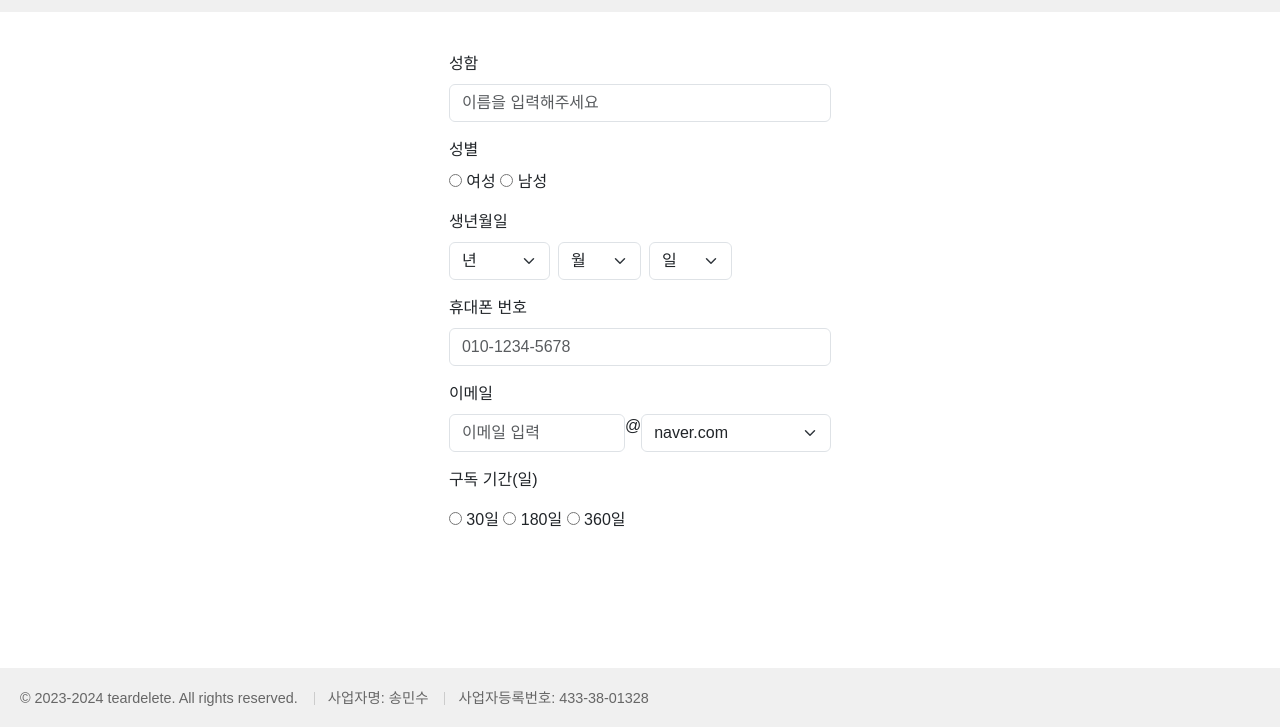
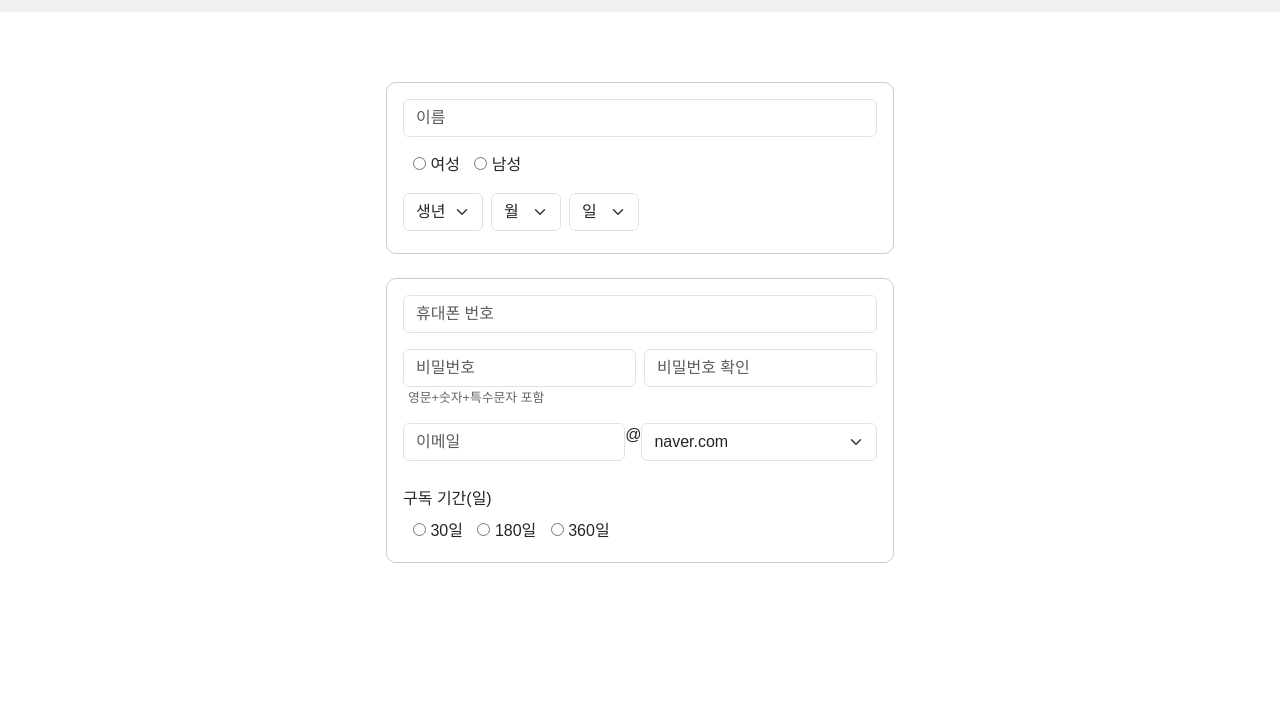
Before and after one commit to tony816/web-study, a plain HTML site: page apply.html in a window 1280 px wide. Shown: the part 68-795 px from the top of the page. Drawn offline with nearby package versions, Linux system fonts and the light colour scheme.

Commit message:
Add files via upload

```diff
--- a/apply.html
+++ b/apply.html
@@ -14,26 +14,26 @@
         <img src="https://assets.softr-files.com/applications/75e4b20f-ee28-434c-a4bf-e731765f8ac9/assets/d7c11249-cdde-48e6-b3ef-9dad52d500aa.png" alt="티어딜릿 로고" class="logo">
         <div class="header-right">
             <nav>
-                <a href="#">홈</a>
+                <a href="tede.html">홈</a>
                 <a href="#">소개</a>
                 <a href="#">고객센터</a>
             </nav>
-            <a href="#" class="btn btn-primary">가입 신청하기</a>
+            <a href="apply.html" class="btn btn-primary">가입 신청하기</a>
         </div>
     </header>
 
     <!-- 폼 섹션 -->
     <main>
       <form>
+       <div class="box-1 mb-4 p-3">
         <!-- 성함 -->
         <div class="mb-3">
-          <label for="name" class="form-label">성함</label>
-          <input type="text" class="form-control" id="name" placeholder="이름을 입력해주세요">
+          <input type="text" class="form-control" id="name" placeholder="이름">
         </div>
 
-        <!-- 성별 (radio로 변경하여 하나만 선택 가능) -->
+        <!-- 성별 -->
+      <div class="radio-group-1">
         <div class="mb-3">
-          <label class="form-label">성별</label>
           <div>
             <input type="radio" id="female" name="gender" value="여성">
             <label for="female">여성</label>
@@ -41,13 +41,13 @@
             <label for="male">남성</label>
           </div>
         </div>
+      </div>
 
-        <!-- 생년월일 (연도, 월, 일 모두 JS로 동적 생성) -->
+        <!-- 생년월일 -->
         <div class="mb-3">
-          <label class="form-label">생년월일</label>
           <div class="d-flex">
             <select id="year" class="form-select me-2" aria-label="Year">
-              <option selected>년</option>
+              <option selected>생년</option>
             </select>
 
             <select id="month" class="form-select me-2" aria-label="Month">
@@ -59,19 +59,32 @@
             </select>
           </div>
         </div>
+      </div>
 
-          <!-- 휴대폰 번호 (자동 하이픈 추가, maxlength 제거) -->
-          <div class="mb-3">
-            <label for="phone" class="form-label">휴대폰 번호</label>
-            <input type="text" class="form-control" id="phone" placeholder="010-1234-5678">
-          </div>
+      <div class="box-2 p-3">
+        <!-- 휴대폰 번호 -->
+        <div class="mb-3">
+          <input type="text" class="form-control" id="phone" placeholder="휴대폰 번호">
+        </div>
 
+
+      <!-- 비밀번호 -->
+      <div class="mb-3">
+        <div class="d-flex">
+          <input type="password" class="form-control me-2" id="password" placeholder="비밀번호">
+          <input type="password" class="form-control" id="confirm-password" placeholder="비밀번호 확인">
+        </div>
+        <!-- 비밀번호 힌트와 일치 여부 메시지 한 줄에 배치 -->
+        <div class="d-flex">
+          <span class="password-hint">영문+숫자+특수문자 포함</span>
+          <div id="password-message" style="color: red;"></div>
+        </div>
+      </div>
 
         <!-- 이메일 -->
         <div class="mb-3">
-          <label for="email" class="form-label">이메일</label>
           <div class="d-flex">
-            <input type="text" class="form-control" id="email" placeholder="이메일 입력">
+            <input type="text" class="form-control" id="email" placeholder="이메일">
             <span>@</span>
             <select id="email-provider" class="form-select">
               <option value="naver.com">naver.com</option>
@@ -81,10 +94,10 @@
           </div>
         </div>
 
-        <!-- 구독 기간 (하나만 선택 가능하도록 radio로 변경) -->
-        <div class="mb-3">
-          <label class="mb-3">구독 기간(일)</label>
-          <div>
+        <!-- 구독 기간 -->
+        <div class="mb-3-sub">
+          <label class="form-label">구독 기간(일)</label>
+          <div class="radio-group-2">
             <input type="radio" id="sub30" name="subscription" value="30">
             <label for="sub30">30일</label>
             <input type="radio" id="sub180" name="subscription" value="180">
@@ -93,7 +106,7 @@
             <label for="sub360">360일</label>
           </div>
         </div>
-
+      </div>
       </form>
     </main>
 
--- a/formScript.js
+++ b/formScript.js
@@ -40,3 +40,29 @@ window.onload = function() {
       phoneInput.value = phone;
     });
   };
+
+  //비밀번호 체크
+  window.onload = function() {
+    // 비밀번호와 확인 비밀번호 입력 필드 가져오기
+    const passwordInput = document.getElementById('password');
+    const confirmPasswordInput = document.getElementById('confirm-password');
+    const passwordMessage = document.getElementById('password-message');
+
+    // 비밀번호 확인 함수
+    function checkPasswordMatch() {
+        // 비밀번호 입력 필드가 비어 있는지 확인
+        if (passwordInput.value === '') {
+            passwordMessage.textContent = '';  // 비어 있으면 메시지를 숨김
+        } else if (passwordInput.value === confirmPasswordInput.value) {
+            passwordMessage.textContent = "비밀번호가 일치합니다.";
+            passwordMessage.style.color = "green";  // 일치할 경우 녹색 메시지
+        } else {
+            passwordMessage.textContent = "비밀번호가 일치하지 않습니다.";
+            passwordMessage.style.color = "red";  // 일치하지 않을 경우 빨간 메시지
+        }
+    }
+
+    // 비밀번호 필드에 입력이 있을 때마다 확인
+    passwordInput.addEventListener('input', checkPasswordMatch);
+    confirmPasswordInput.addEventListener('input', checkPasswordMatch);
+};
--- a/styles.css
+++ b/styles.css
@@ -210,10 +210,70 @@ footer a:hover {
 }
 
 /* apply */
+main {
+    padding: 100px 20px;
+    margin-top: 50px; /* 상단과의 간격을 줄임 */
+    margin-bottom: 100px; /* 하단 간격 유지 */
+    display: flex;
+    flex-direction: column;
+    align-items: center;
+    position: relative;
+    z-index: 1010;
+}
+
+
+/* 테두리 스타일 설정 */
+.box-1 {
+    border: 1px solid #ccc; /* 테두리 색상과 두께 */
+    border-radius: 10px;    /* 테두리 둥글게 */
+    padding: 20px;          /* 내용물과 테두리 사이 간격 */
+    margin-bottom: 20px;    /* 두 박스 사이 간격 */
+}
+
+.box-2 {
+    border: 1px solid #ccc; /* 테두리 색상과 두께 */
+    border-radius: 10px;    /* 테두리 둥글게 */
+    padding: 20px;          /* 내용물과 테두리 사이 간격 */
+}
+
+/* 여성 남성 간격 */
+#male {
+    margin-left: 10px;
+}
 
 /* 생년월일 select 박스 스타일 */
 #year, #month, #day {
     width: auto; /* 내용에 맞춰 너비 자동 조절 */
     display: inline-block; /* 인라인 블록으로 설정하여 크기 조절 */
     min-width: 70px; /* 최소 너비 설정으로 너비가 너무 작아지지 않도록 설정 */
+    margin-bottom: -10px;
 }
+
+/* 비밀번호 */
+.password-hint {
+    font-size: 0.8em;  /* 비밀번호 입력 필드보다 작은 크기로 설정 */
+    color: #666;       /* 회색으로 텍스트 색상 설정 */
+    margin-top: 1px;
+    margin-left: 5px;  /* 입력 필드와 약간의 간격 */
+}
+
+#password-message {
+    color: red;       /* 비밀번호 일치 여부에 따라 동적으로 변경됨 */
+    margin-left: 90px;
+}
+/* 구독 기간 간격 */
+.form-label {
+    margin-top: 10px;
+}
+
+#sub180, #sub360 {
+    margin-left: 10px;
+}
+
+.mb-3-sub {
+    margin-bottom: 2.5px;
+}
+
+.radio-group-1, .radio-group-2 {
+    margin-left: 10px;
+}
```
Also changed, not shown: tede.html (+2 -2 lines).
